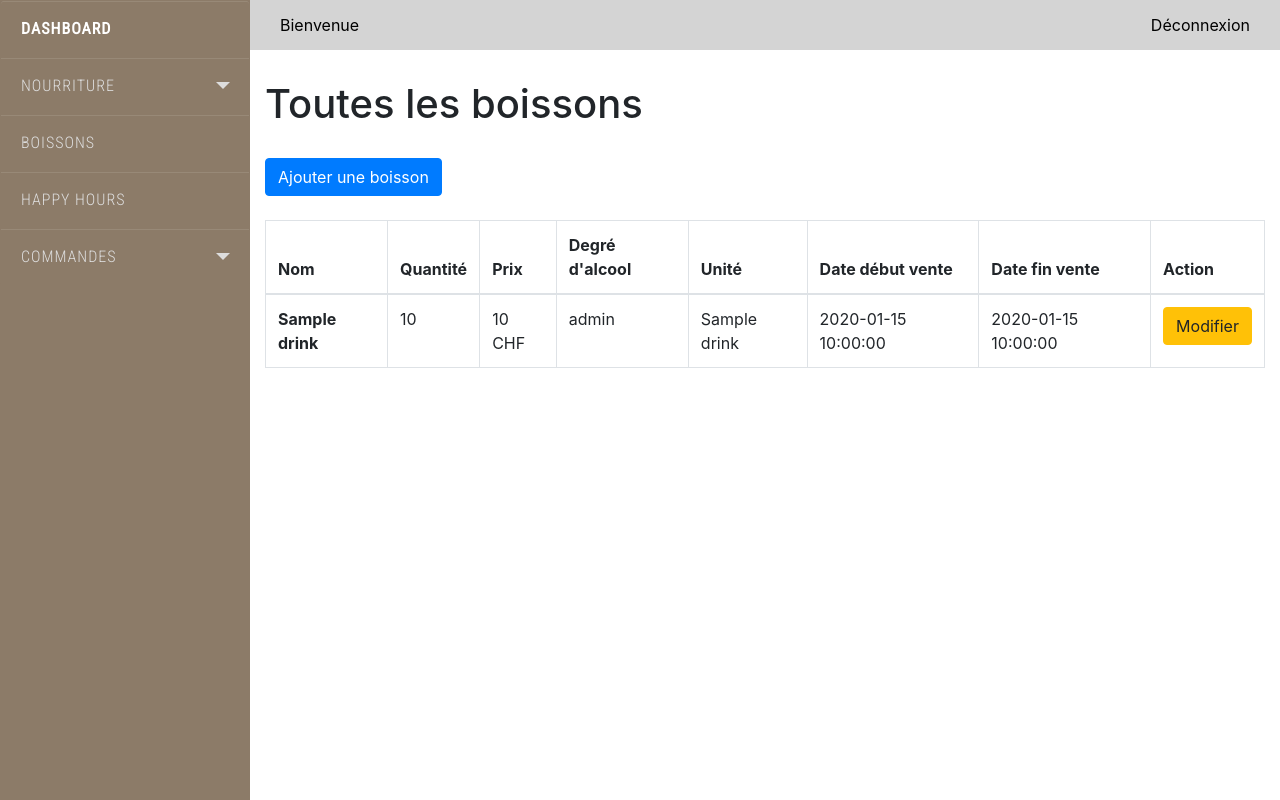
After one commit to gollgot/Pubify, a PHP site: template src/app/Views/Admin/Drink/show.html.twig in a window 1280 px wide. The commit adds this page. Run offline with PHP 8.4, Linux system fonts and the light colour scheme; the template is opened without the code that fills it: most values are stand-ins (such as "Sample title", 1, 10 or a date in 2020); some libraries are stand-ins or nearby versions.

Commit message:
Add admin drinks index page

```diff
--- /dev/null
+++ b/src/app/Views/Admin/Drink/show.html.twig
@@ -0,0 +1,46 @@
+{% extends 'Layout/admin_layout.html.twig' %}
+
+{% block title %}Boissons{% endblock %}
+
+{% block body %}
+    <div class="row">
+        <div class="col-lg-12">
+            <h1>Toutes les boissons</h1>
+
+            <a class="btn btn-primary" href="#">Ajouter une boisson</a><br><br>
+
+            <table class="table table-hover table-bordered">
+                <thead>
+                <tr>
+                    <th scope="col">Nom</th>
+                    <th scope="col">Quantité</th>
+                    <th scope="col">Prix</th>
+                    <th scope="col">Degré d'alcool</th>
+                    <th scope="col">Unité</th>
+                    <th scope="col">Date début vente</th>
+                    <th scope="col">Date fin vente</th>
+                    <th scope="col">Action</th>
+                </tr>
+                </thead>
+
+                <tbody>
+
+                {% for drink in drinks%}
+                    <tr>
+                        <th scope="row">{{ drink.product_name }}</th>
+                        <td>{{ drink.quantity }}</td>
+                        <td>{{ drink.price }} CHF</td>
+                        <td>{{ drink.alcoholLevel }}</td>
+                        <td>{{ drink.unit_name }}</td>
+                        <td>{{ drink.startSaleDate }}</td>
+                        <td>{{ drink.endSaleDate ? drink.endSaleDate : 'Aucune'}}</td>
+                        <td><a class="btn btn-warning" href="#">Modifier</a></td>
+                    </tr>
+                {% endfor %}
+                </tbody>
+            </table>
+
+        </div>
+    </div>
+
+{% endblock %}
--- a/src/app/Views/Layout/admin_layout.html.twig
+++ b/src/app/Views/Layout/admin_layout.html.twig
@@ -15,14 +15,15 @@
 
         <div id='side-menu'>
             <ul>
-                <li class='active'><a href='#'><span>Dashboard</span></a></li>
+                <li class='active'><a href='{{ path_for('admin_dashboard_show') }}'><span>Dashboard</span></a></li>
                 <li class='has-sub'><a href='#'><span>Nourriture</span></a>
                     <ul>
                         <li><a href='#'><span>Non-composée</span></a></li>
                         <li><a href='#'><span>Composée</span></a></li>
+                        <li><a href='#'><span>Ingrédients</span></a></li>
                     </ul>
                 </li>
-                <li><a href='#'><span>Boissons</span></a></li>
+                <li><a href='{{ path_for('admin_drinks_show') }}'><span>Boissons</span></a></li>
                 <li><a href='#'><span>Happy hours</span></a></li>
                 <li class='has-sub'><a href='#'><span>Commandes</span></a>
                     <ul>
--- a/src/public/css/admin/style.css
+++ b/src/public/css/admin/style.css
@@ -2,6 +2,12 @@ body {
     margin: 0px;
     padding: 0px;
 }
+
+h1 {
+    margin-top: 10px;
+    margin-bottom: 30px;
+}
+
 header {
     margin-bottom: 20px;
     padding-top: 13px;
--- a/src/public/index.php
+++ b/src/public/index.php
@@ -20,6 +20,7 @@ require '../app/Routes/home.php';
 require '../app/Routes/auth.php';
 require '../app/Routes/menu.php';
 require '../app/Routes/Admin/dashboard.php';
+require '../app/Routes/Admin/drink.php';
 
 
 $app->run();
```
Also changed, not shown: src/app/Controllers/Admin/DrinkController.php (added, +22 -0 lines), src/app/Routes/Admin/drink.php (added, +9 -0 lines).
